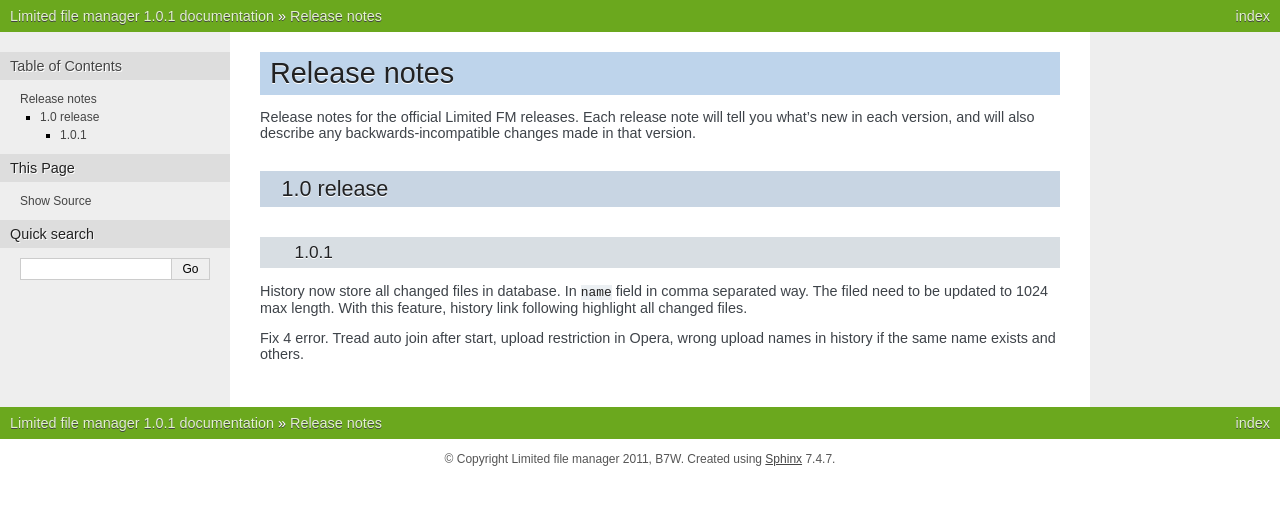
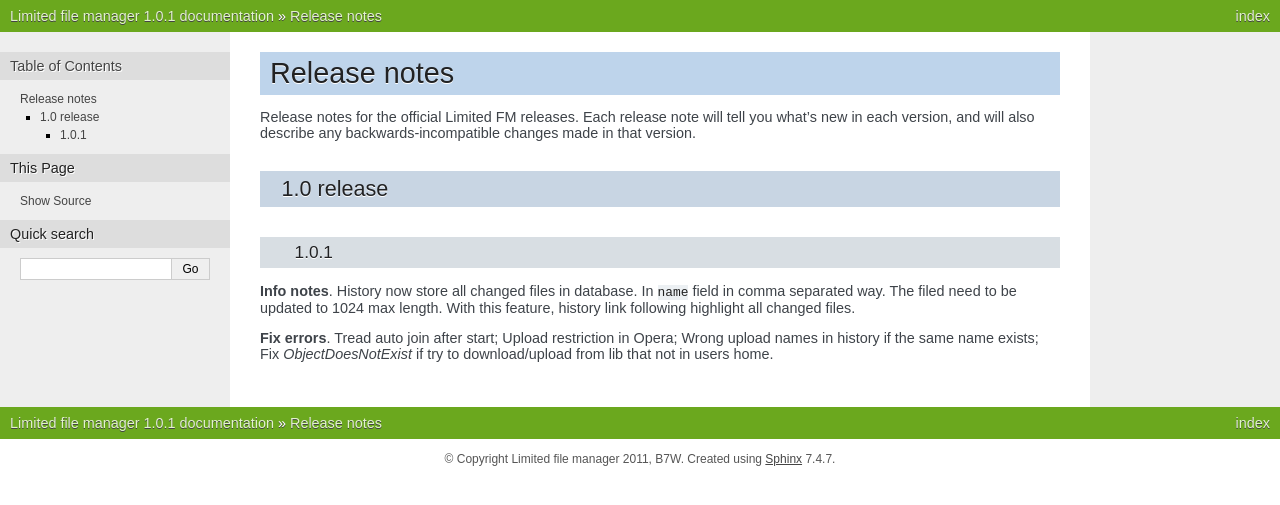
Before and after one commit to b7w/limited-fm, a Sphinx documentation site: the page built from docs/releases/notes.rst, in a window 1280 px wide. Shown: the top 505 px of the page. Built offline with Sphinx 7.4.7, drawn with Linux system fonts in a browser that asks for light colours.

Commit message:
Show in admin history readonly array of change files. Add some docs.

```diff
--- a/docs/releases/notes.rst
+++ b/docs/releases/notes.rst
@@ -19,9 +19,12 @@ Release notes
 1.0.1
 ------------------------------------
 
-| History now store all changed files in database. In ``name`` field in comma separated way.
+| **Info notes**. History now store all changed files in database. In ``name`` field in comma separated way.
   The filed need to be updated to 1024 max length.
   With this feature, history link following highlight all changed files.
 
-| Fix 4 error. Tread auto join after start, upload restriction in Opera,
-  wrong upload names in history if the same name exists and others.
+| **Fix errors**.
+  Tread auto join after start;
+  Upload restriction in Opera;
+  Wrong upload names in history if the same name exists;
+  Fix *ObjectDoesNotExist* if try to download/upload from lib that not in users home.
--- a/docs/releases/plan.rst
+++ b/docs/releases/plan.rst
@@ -7,5 +7,7 @@ Development plan
 * File search.
 * Displaying images previews in file catalogs.
 * API for remote control.
+* RSS for history.
+* VK.com history notification.
 * Create storage interface for supporting various files systems. Like Amazon S3, Rackspace CloudFiles, MongoDB GridFS, etc.
 * Creating and editing text files.
```
Also changed, not shown: 1 other file.
